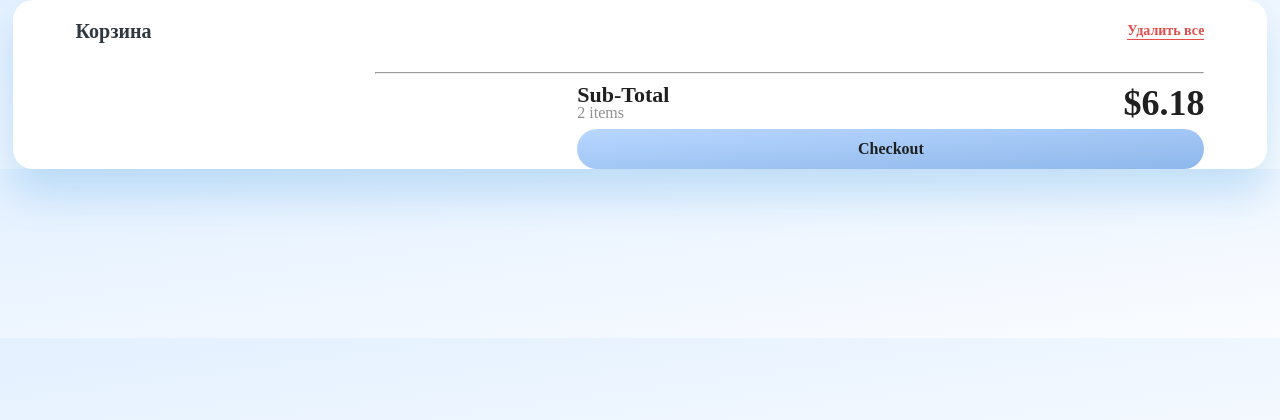
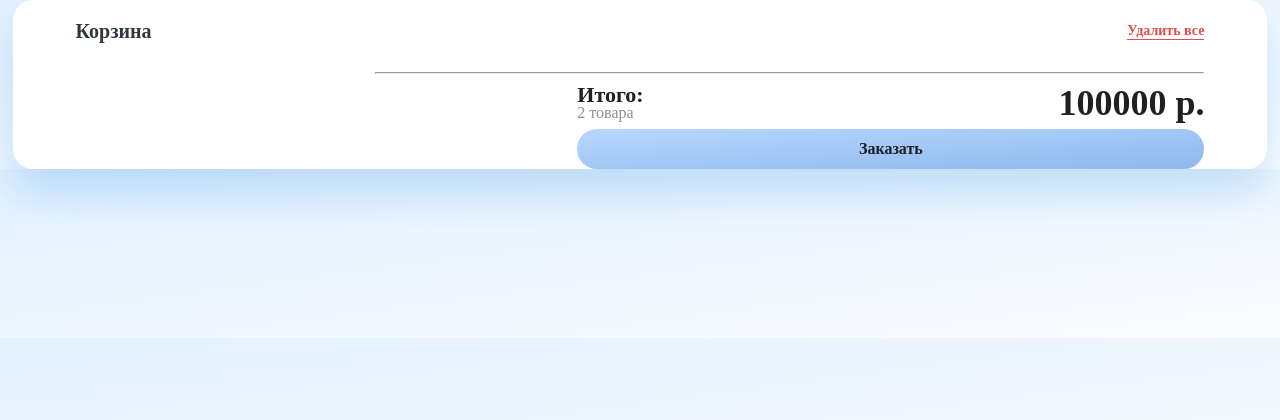
Before and after one commit to jk589e/bot_market, a Django app: template market_site/market/templates/market/basket_new.html in a window 1280 px wide. Shown: the top 420 px of the page. Run offline with Django 4.2, Linux system fonts and the light colour scheme; the template is opened without the code that fills it, so the values that code supplies are empty; parts of the project's set-up code (start-up, migrations or seed data) failed here and were passed over.

Commit message:
add gift

```diff
--- a/market_site/market/templates/market/basket_new.html
+++ b/market_site/market/templates/market/basket_new.html
@@ -220,12 +220,12 @@
      <div class="checkout">
          <div class="total">
              <div>
-         <div class="Subtotal">Sub-Total</div>
-         <div class="items">2 items</div>
+         <div class="Subtotal">Итого:</div>
+         <div class="items">2 товара</div>
          </div>
-         <div class="total-amount">$6.18</div>
+         <div class="total-amount">100000 р.</div>
          </div>
-         <button class="button">Checkout</button>
+         <button class="button">Заказать</button>
      </div>
 </div>
 </body>
```
